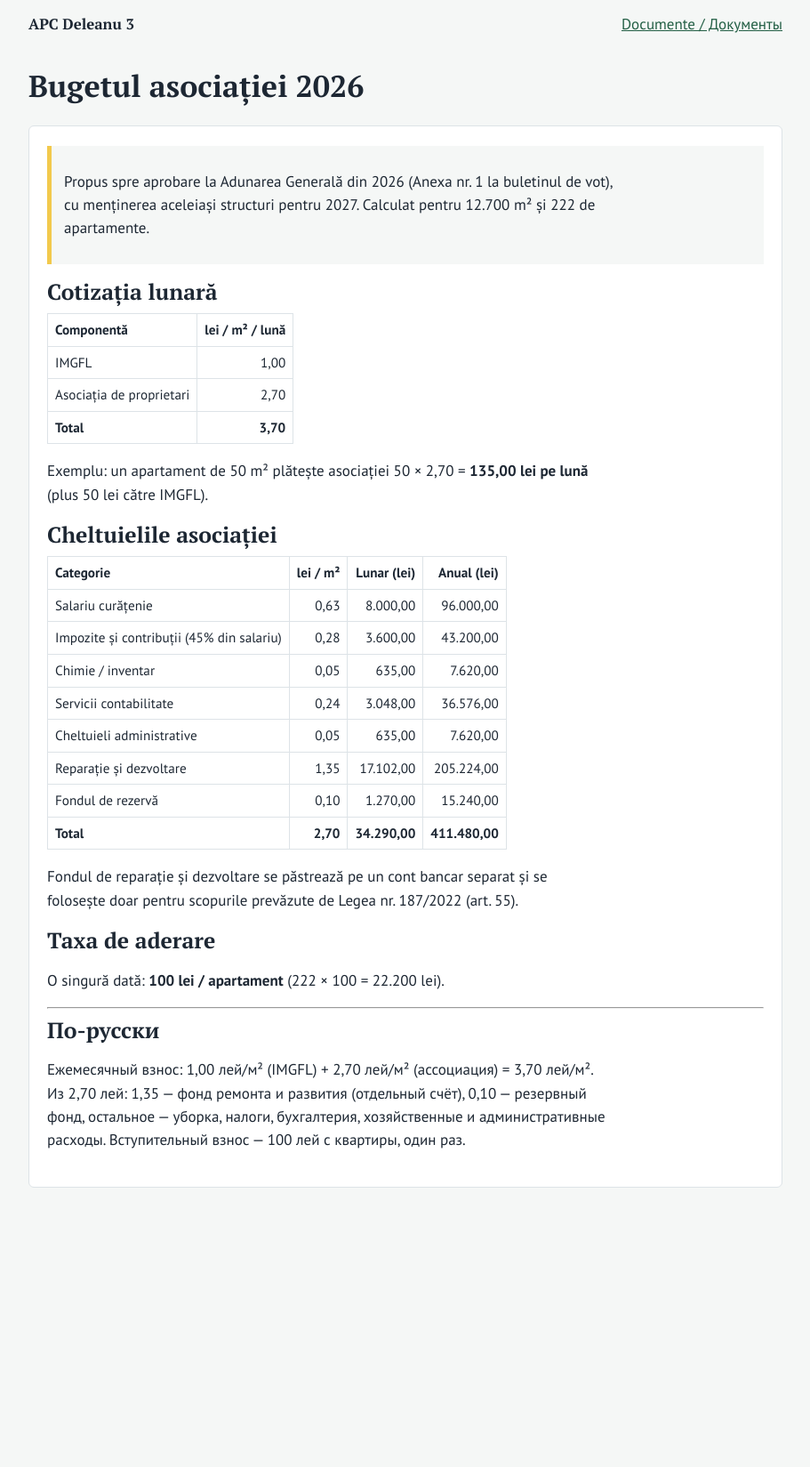
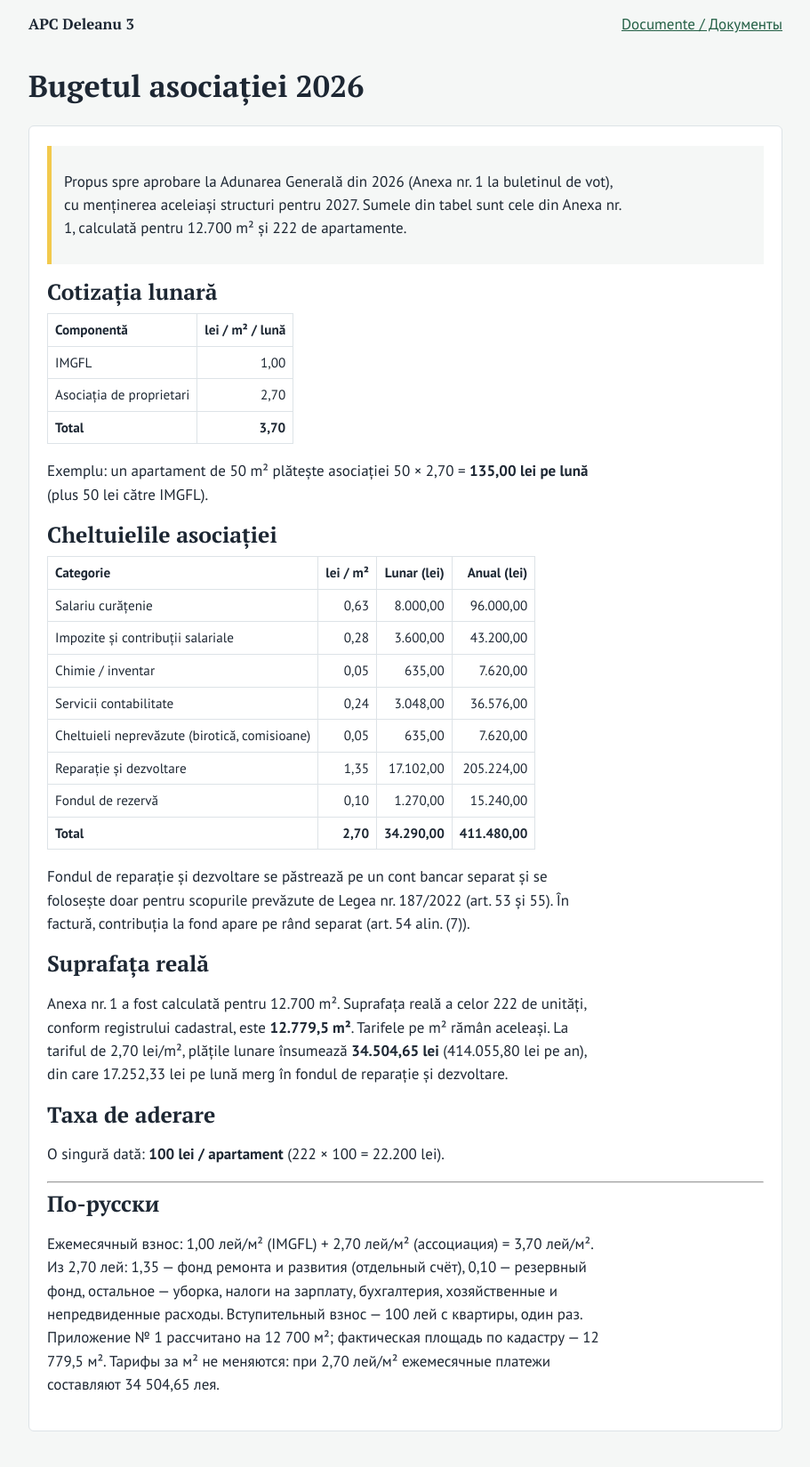
Before and after one commit to apc-deleanu3/apc-deleanu3.github.io, a Jekyll site: the page built from documente/buget-2026.md, in a window 1280 px wide. Shown: the whole page at 89% size, without its empty margins (184-1095 px from the left). Built offline with Jekyll 4.4.1, drawn with Linux system fonts in a browser that asks for light colours; before the commit the page ends 1375 px from its top, so only the background shows below that.

Commit message:
Buget 2026: suprafața reală și denumirile din Anexa nr. 1; trimitere la lege corectată
Pagina bugetului arată suprafața reală (12.779,5 m²) și totalul lunar la tariful de
2,70 lei/m²; tabelul rămâne cel din Anexa nr. 1 cât timp votul este deschis. Rândurile
poartă denumirile din anexă. Regula numărului impar al Consiliului: art. 46 alin. (4).

Co-Authored-By: Claude Fable 5.1 <noreply@anthropic.com>

```diff
--- a/documente/buget-2026.md
+++ b/documente/buget-2026.md
@@ -2,7 +2,7 @@
 title: "Bugetul asociației 2026"
 ---
 
-> Propus spre aprobare la Adunarea Generală din 2026 (Anexa nr. 1 la buletinul de vot), cu menținerea aceleiași structuri pentru 2027. Calculat pentru 12.700 m² și 222 de apartamente.
+> Propus spre aprobare la Adunarea Generală din 2026 (Anexa nr. 1 la buletinul de vot), cu menținerea aceleiași structuri pentru 2027. Sumele din tabel sunt cele din Anexa nr. 1, calculată pentru 12.700 m² și 222 de apartamente.
 
 ## Cotizația lunară
 
@@ -19,15 +19,19 @@ Exemplu: un apartament de 50 m² plătește asociației 50 × 2,70 = **135,00 le
 | Categorie | lei / m² | Lunar (lei) | Anual (lei) |
 |---|---:|---:|---:|
 | Salariu curățenie | 0,63 | 8.000,00 | 96.000,00 |
-| Impozite și contribuții (45% din salariu) | 0,28 | 3.600,00 | 43.200,00 |
+| Impozite și contribuții salariale | 0,28 | 3.600,00 | 43.200,00 |
 | Chimie / inventar | 0,05 | 635,00 | 7.620,00 |
 | Servicii contabilitate | 0,24 | 3.048,00 | 36.576,00 |
-| Cheltuieli administrative | 0,05 | 635,00 | 7.620,00 |
+| Cheltuieli neprevăzute (birotică, comisioane) | 0,05 | 635,00 | 7.620,00 |
 | Reparație și dezvoltare | 1,35 | 17.102,00 | 205.224,00 |
 | Fondul de rezervă | 0,10 | 1.270,00 | 15.240,00 |
 | **Total** | **2,70** | **34.290,00** | **411.480,00** |
 
-Fondul de reparație și dezvoltare se păstrează pe un cont bancar separat și se folosește doar pentru scopurile prevăzute de Legea nr. 187/2022 (art. 55).
+Fondul de reparație și dezvoltare se păstrează pe un cont bancar separat și se folosește doar pentru scopurile prevăzute de Legea nr. 187/2022 (art. 53 și 55). În factură, contribuția la fond apare pe rând separat (art. 54 alin. (7)).
+
+## Suprafața reală
+
+Anexa nr. 1 a fost calculată pentru 12.700 m². Suprafața reală a celor 222 de unități, conform registrului cadastral, este **12.779,5 m²**. Tarifele pe m² rămân aceleași. La tariful de 2,70 lei/m², plățile lunare însumează **34.504,65 lei** (414.055,80 lei pe an), din care 17.252,33 lei pe lună merg în fondul de reparație și dezvoltare.
 
 ## Taxa de aderare
 
@@ -37,4 +41,4 @@ O singură dată: **100 lei / apartament** (222 × 100 = 22.200 lei).
 
 ## По-русски
 
-Ежемесячный взнос: 1,00 лей/м² (IMGFL) + 2,70 лей/м² (ассоциация) = 3,70 лей/м². Из 2,70 лей: 1,35 — фонд ремонта и развития (отдельный счёт), 0,10 — резервный фонд, остальное — уборка, налоги, бухгалтерия, хозяйственные и административные расходы. Вступительный взнос — 100 лей с квартиры, один раз.
+Ежемесячный взнос: 1,00 лей/м² (IMGFL) + 2,70 лей/м² (ассоциация) = 3,70 лей/м². Из 2,70 лей: 1,35 — фонд ремонта и развития (отдельный счёт), 0,10 — резервный фонд, остальное — уборка, налоги на зарплату, бухгалтерия, хозяйственные и непредвиденные расходы. Вступительный взнос — 100 лей с квартиры, один раз. Приложение № 1 рассчитано на 12 700 м²; фактическая площадь по кадастру — 12 779,5 м². Тарифы за м² не меняются: при 2,70 лей/м² ежемесячные платежи составляют 34 504,65 лея.
```
Also changed, not shown: documente/adunarea-generala-2026.md (+1 -1 lines), index.html (+4 -4 lines).
